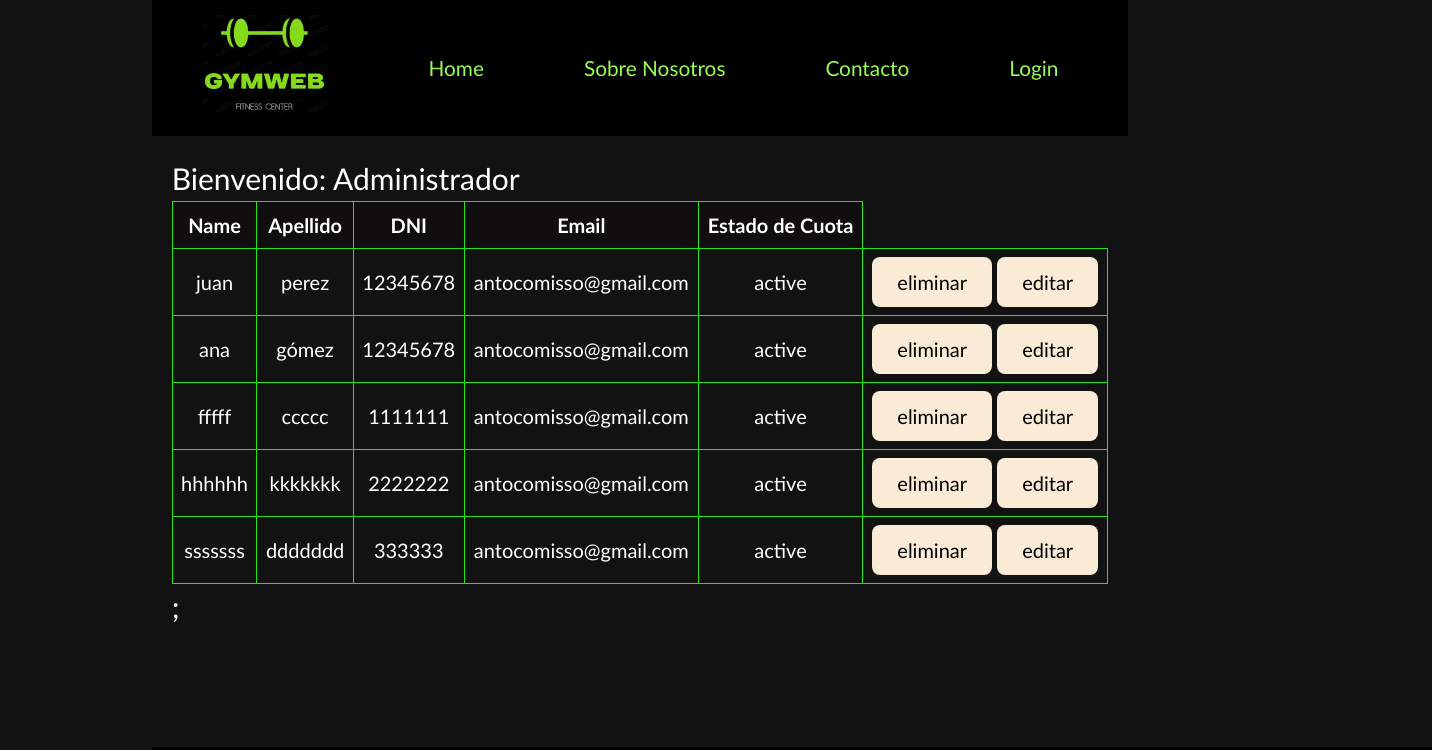
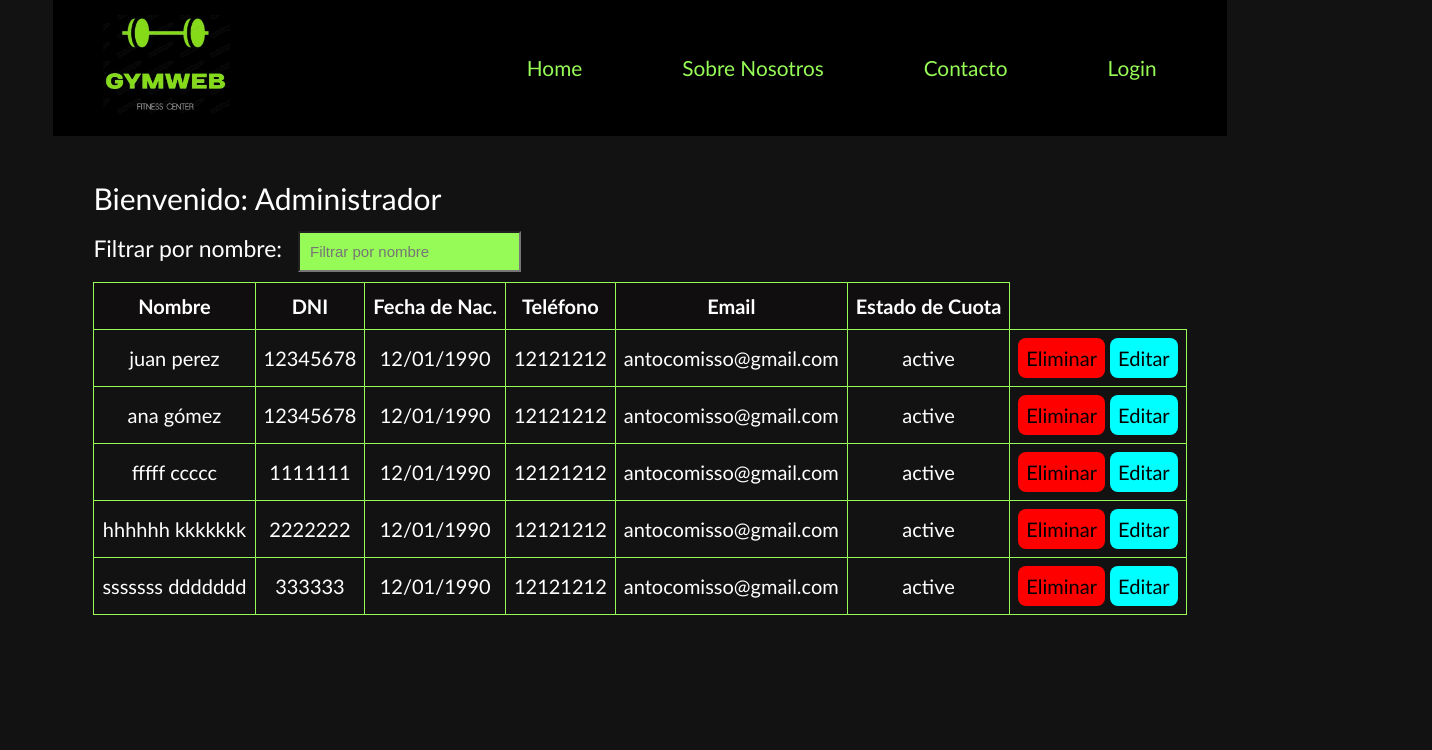
Before and after one commit to labmiracle/team-red, a React (Vite) app in the folder gymWeb/: page /admin in a window 1280 px wide. Shown: the top 750 px of the page, 1432 px wide, since content can reach past the window. Built offline with nearby package versions, Linux system fonts and the light colour scheme.

Commit message:
UN8C5L4h added new columns to the admin table, css for the delete and edit buttons, search filter for the table.

```diff
--- a/gymWeb/src/components/Admin/Admin.module.css
+++ b/gymWeb/src/components/Admin/Admin.module.css
@@ -2,5 +2,6 @@
     font-size: 30px;
     color: white;
     padding: 20px;
+    margin: 20px;
 
 }
--- a/gymWeb/src/components/Admin/Admin.tsx
+++ b/gymWeb/src/components/Admin/Admin.tsx
@@ -1,11 +1,17 @@
 import TableAdmin from '../TableAdmin/TableAdmin';
 import styles from '../Admin/Admin.module.css';
+
+let loggeduser = 'Administrador';
+//tomar el nombre de la sesión o la db para la página de usuario logueado.
+
 const users = [
     {
         id: 0,
         name: 'juan',
         lastname: 'perez',
         dni: 12345678,
+        dateofbirth: '12/01/1990',
+        phonenumber: 12121212,
         email: 'antocomisso@gmail.com',
         status: 'active',
     },
@@ -14,6 +20,8 @@ const users = [
         name: 'ana',
         lastname: 'gómez',
         dni: 12345678,
+        dateofbirth: '12/01/1990',
+        phonenumber: 12121212,
         email: 'antocomisso@gmail.com',
         status: 'active',
     },
@@ -22,6 +30,8 @@ const users = [
         name: 'fffff',
         lastname: 'ccccc',
         dni: 1111111,
+        dateofbirth: '12/01/1990',
+        phonenumber: 12121212,
         email: 'antocomisso@gmail.com',
         status: 'active',
     },
@@ -30,6 +40,8 @@ const users = [
         name: 'hhhhhh',
         lastname: 'kkkkkkk',
         dni: 2222222,
+        dateofbirth: '12/01/1990',
+        phonenumber: 12121212,
         email: 'antocomisso@gmail.com',
         status: 'active',
     },
@@ -38,6 +50,8 @@ const users = [
         name: 'sssssss',
         lastname: 'ddddddd',
         dni: 333333,
+        dateofbirth: '12/01/1990',
+        phonenumber: 12121212,
         email: 'antocomisso@gmail.com',
         status: 'active',
     },
@@ -46,8 +60,8 @@ const users = [
 const Admin: React.FC = () => {
     return (
         <div className={styles.admin}>
-            Bienvenido: Administrador
-            <TableAdmin users={users} />;
+            Bienvenido: {loggeduser}
+            <TableAdmin users={users} />
         </div>
     );
 };
--- a/gymWeb/src/components/Footer/Footer.tsx
+++ b/gymWeb/src/components/Footer/Footer.tsx
@@ -34,17 +34,12 @@ export default function Footer() {
                                 </a>
                             </li>
                             <li>
-
                                 <a onClick={handleClick} className={styles.a}>
-
-
-
-                                    <Link to='/Register'> Registrate</Link>
-
+                                    <Link to='/register'> Registrate</Link>
                                 </a>
                             </li>
                             <li>
-                                <a className={styles.a} href='#'>
+                                <a className={styles.a}>
                                     Política de privacidad
                                 </a>
                             </li>
@@ -54,9 +49,7 @@ export default function Footer() {
                         <h4 className={styles.h4}>Ayuda</h4>
                         <ul className={styles.ul}>
                             <li>
-                                <a className={styles.a} href='#'>
-                                    FAQ
-                                </a>
+                                <a className={styles.a}>FAQ</a>
                             </li>
                             <li>
                                 <a
@@ -74,7 +67,7 @@ export default function Footer() {
                             <li>
                                 <a className={styles.a}>
                                     <FontAwesomeIcon icon={faEnvelope} /> {'  '}
-                                    info@gym.com
+                                    info@gymweb.com
                                 </a>
                             </li>
                             <li>
--- a/gymWeb/src/components/MerchSlider/MerchSlider.tsx
+++ b/gymWeb/src/components/MerchSlider/MerchSlider.tsx
@@ -28,11 +28,11 @@ const MerchSlider: React.FC<SliderProps> = ({ images }) => {
             />
             <h2 className={styles.h2}>Sobre nosotros</h2>
             <p id='sobreNostros' className={styles.text}>
-                Nosotros somos Federico Lopumo, Tamara Grunseid, Gatón Falena y
-                Antonela Comisso a.k.a. Team Red de la segunda edición de
-                MiracleLab 2023. En este trabajo final hemos desarrollado el
-                front y el backend de una página web pensada para un gimnasio
-                simulado llamado GYMWEB.{' '}
+                Somos Federico Lopumo, Tamara Grunseid, Gatón Falena y Antonela
+                Comisso a.k.a. Team Red de la segunda edición de MiracleLab
+                2023. En este trabajo final hemos desarrollado el front y el
+                backend de una página web pensada para un gimnasio ficticio
+                llamado GYMWEB.{' '}
             </p>
         </section>
     );
--- a/gymWeb/src/components/TableAdmin/TableAdmin.module.css
+++ b/gymWeb/src/components/TableAdmin/TableAdmin.module.css
@@ -1,14 +1,14 @@
 .usertable {
     width: 100%;
     border-collapse: collapse;
-    color: white;
+    color: #ffffff;
     font-size: 20px;
     text-align: center;
 }
 
 .usertable th,
 .usertable td {
-    border: 1px solid #24e31a;
+    border: 1px solid #97FB57;
     padding: 8px;
 }
 
@@ -19,15 +19,33 @@
 
 
 .usertable tr:hover {
-    background-color: rgb(93, 103, 102);
-    color: black
+    background-color: rgba(255, 255, 255, 0.2);
+
 }
 
-.button {
-    background-color: antiquewhite;
+.buttondelete {
+    background-color: red;
+    padding: 7px;
+}
+
+.buttonedit {
+    background-color: aqua;
+    padding: 7px;
 }
 
 .button:hover {
-    background-color: #24e31a;
+    background-color: #97FB57;
 
 }
+
+.filter {
+    font-size: 23px;
+}
+
+.filterinput[type='text'] {
+    margin: 10px;
+    background-color: #97FB57;
+    padding: 10px;
+    color: black;
+    font-size: 15px;
+}
--- a/gymWeb/src/components/TableAdmin/TableAdmin.tsx
+++ b/gymWeb/src/components/TableAdmin/TableAdmin.tsx
@@ -1,4 +1,4 @@
-import React from 'react';
+import React, { useState } from 'react';
 import styles from './TableAdmin.module.css';
 
 interface User {
@@ -6,6 +6,8 @@ interface User {
     name: string;
     lastname: string;
     dni: number;
+    dateofbirth: string;
+    phonenumber: number;
     email: string;
     status: string;
 }
@@ -15,35 +17,63 @@ interface TableProps {
 }
 
 const TableAdmin: React.FC<TableProps> = ({ users }) => {
+    const [filterTerm, setFilterTerm] = useState('');
+
+    const handleFilterChange = (event: React.ChangeEvent<HTMLInputElement>) => {
+        setFilterTerm(event.target.value.toUpperCase());
+    };
+
+    const filteredUsers = filterTerm
+        ? users.filter(user => user.name.toUpperCase().startsWith(filterTerm))
+        : users;
     return (
+        <>
+            <div className={styles.filter}>
+                Filtrar por nombre:{' '}
+                <input
+                    className={styles.filterinput}
+                    type='text'
+                    placeholder='Filtrar por nombre'
+                    value={filterTerm}
+                    onChange={handleFilterChange}
+                />
+            </div>
+
             <table className={styles.usertable}>
                 <thead>
                     <tr>
-                    <th>Name</th>
-                    <th>Apellido</th>
+                        <th>Nombre</th>
                         <th>DNI</th>
+                        <th>Fecha de Nac.</th>
+                        <th>Teléfono</th>
                         <th>Email</th>
                         <th>Estado de Cuota</th>
-                    {/* Add more table headers as per your requirements */}
                     </tr>
                 </thead>
                 <tbody>
-                {users.map(user => (
+                    {filteredUsers.map(user => (
                         <tr key={user.id}>
-                        <td>{user.name}</td>
-                        <td>{user.lastname}</td>
+                            <td>
+                                {user.name} {user.lastname}
+                            </td>
                             <td>{user.dni}</td>
+                            <td>{user.dateofbirth}</td>
+                            <td>{user.phonenumber}</td>
                             <td>{user.email}</td>
                             <td>{user.status}</td>
-                        {/* Add more table cells based on the user object properties */}
                             <td>
-                            <button className={styles.button}>eliminar</button>{' '}
-                            <button className={styles.button}>editar</button>
+                                <button className={styles.buttondelete}>
+                                    Eliminar
+                                </button>{' '}
+                                <button className={styles.buttonedit}>
+                                    Editar
+                                </button>
                             </td>
                         </tr>
                     ))}
                 </tbody>
             </table>
+        </>
     );
 };
 
--- a/gymWeb/src/index.css
+++ b/gymWeb/src/index.css
@@ -62,9 +62,7 @@ button:focus-visible {
     background-color: #121212;
   }
 
-  a:hover {
-    color: #747bff;
-  }
+
 
   button {
     background-color: #f9f9f9;
```
Lines whose indentation alone changed are shown as unchanged.
